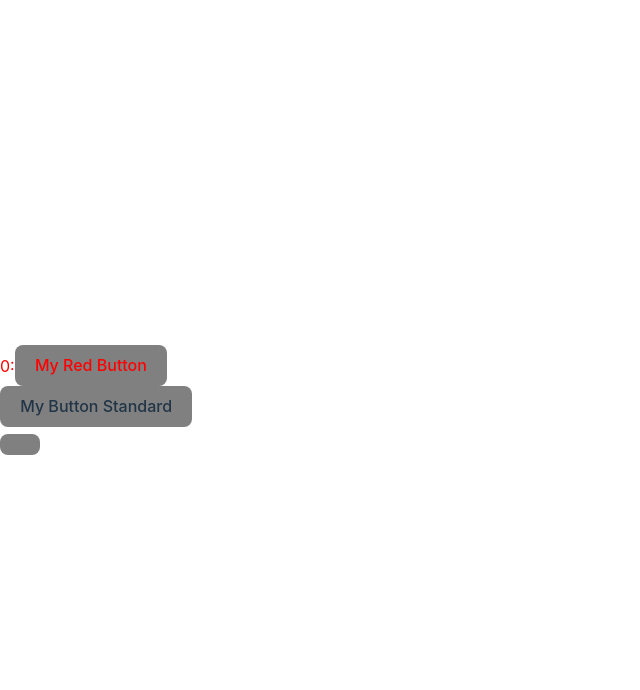
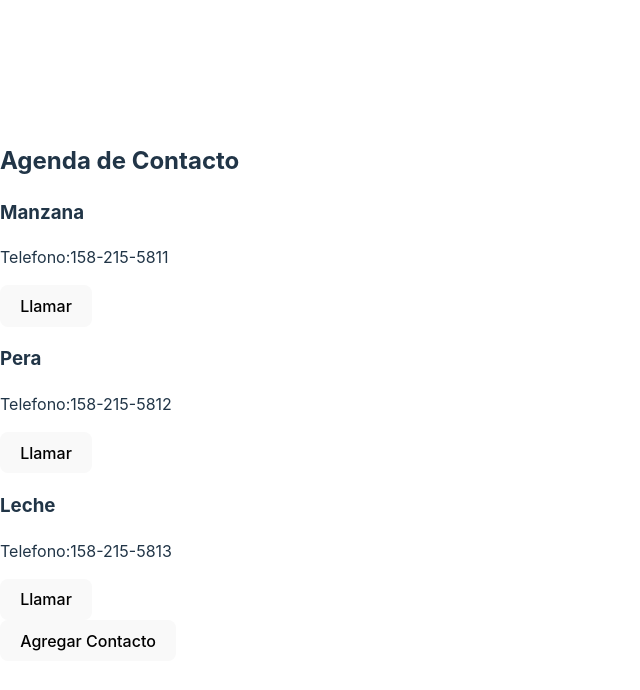
Before and after one commit to Deflinger/virgen-react, a React (Vite) app: page / in a window 1280 px wide. Shown: the top 690 px of the page, without its empty margins (0-640 px from the left). Built offline with nearby package versions, Linux system fonts and the light colour scheme.

Commit message:
UseCallback, useMemo, useRef

```diff
--- a/src/App.tsx
+++ b/src/App.tsx
@@ -1,35 +1,18 @@
 import './App.css'
-import { AppForm, Button, ColorRed } from './components/Index';
-import { GlobalProvider } from './context/global.provider';
+import { PhoneBook } from './components/Index'
+//import { BookReader, FocusInput, ShoppingCart } from './components/Index';
 
 
 
 function App() {
- const handleClick = () =>{
-  console.log("Me haz Clicado?")
- }
- const dimeHola= () => {
-    alert("Hola !!")
- }
- const submit = ()=> {
-   console.log("Submitted")
- }
+
  return (
-  <GlobalProvider>
-
-     <ColorRed><Button parentMethod={dimeHola}>
-     My Red Button
-    </Button></ColorRed>
-
-    <Button parentMethod={handleClick}>
-     My Button Standard
-    </Button>
-
-    <AppForm>
-      <Button type ="submit" onClick={submit}/>
-    </AppForm>
-  </GlobalProvider>
-
+  <>
+    {/*<BookReader/>*/}
+    {/*<FocusInput/>*/}
+    {/*<ShoppingCart/>*/}
+    <PhoneBook />
+  </>
  )
 }
 
--- a/src/components/Index.ts
+++ b/src/components/Index.ts
@@ -1,2 +1,5 @@
 export * from "./Button/Button.tsx";
 export * from "./Form/Form.tsx";
+export * from "./useRef";
+export * from "./UseMemo/ShoppingCart.tsx";
+export* from "./UseCallback/PhoneBook.tsx"
--- /dev/null
+++ b/src/components/UseCallback/PhoneBook.tsx
@@ -0,0 +1,69 @@
+import { memo, useCallback, useState } from "react";
+
+
+/*
+El hook useCallback es utilizado para memorizar funciones sin la necesidad de causar re-render
+en los hijos de la funcion memorizada
+Se utiliza cuando un proceso puede llegar a costarle demasiados Recursos en su implementacion
+para asi ahorrar los recursos que gastaria la memoria renderizando
+*/
+interface Contact{
+    id:number;
+    name:string;
+    phone:string;
+}
+
+interface ContactProps {
+    contact:Contact,
+    onCall:(phone:string) => void
+}
+
+
+const ContactCard =memo(({contact,onCall}:ContactProps)=>{
+    console.log(`Renderizando contacto ${contact.name}`)
+
+    return(
+        <div>
+            <h3>{contact.name}</h3>
+            <p>Telefono:{contact.phone}</p>
+            <button onClick={()=> onCall(contact.name)}>Llamar</button>
+        </div>
+    )
+})
+
+export const PhoneBook =()=>{
+    const [contacts,setContacts]= useState<Contact[]>([
+        {
+            id: 1 ,name:"Manzana", phone: "158-215-5811"
+        },
+        {
+            id: 2 ,name:"Pera", phone: "158-215-5812"
+        },
+        {
+            id: 3 ,name:"Leche", phone: "158-215-5813"
+        }
+    ]);
+    const[log,setLog] = useState<string>('')
+
+    const makeCall = useCallback((phone:string)=> setLog(`Llamando al numero ${phone}`),[])
+
+    const addContact =()=>{
+        const newContact = {
+            id: contacts.length + 1,
+            name: `Contacto ${contacts.length + 1 }`,
+            phone: `${Math.floor(1000000000 + Math.random() * 5)}`
+        }
+
+        setContacts([...contacts, newContact])
+    }
+    return(
+        <div>
+            <h2>Agenda de Contacto</h2>
+            {contacts.map(contacts=>(
+                <ContactCard key={contacts.id} contact={contacts} onCall={makeCall}/>
+            ))}
+            <button onClick={addContact}>Agregar Contacto</button>
+            <p>{log}</p>
+        </div>
+    )
+}
--- /dev/null
+++ b/src/components/UseMemo/ShoppingCart.tsx
@@ -0,0 +1,66 @@
+import { useMemo, useState } from "react";
+
+/*
+El hook useMemo se utiliza para memorizar el resultado de una funcion y poder utilizarla sin
+causar un re-render
+*/
+
+interface Item {
+    id: number;
+    name: string;
+    price: number;
+}
+
+export const ShoppingCart = () =>{
+    const [items,setItems] = useState<Item[]>([
+        {
+            id: 1 ,name:"Manzana", price: 1.5
+        },
+        {
+            id: 2 ,name:"Pera", price: 2.0
+        },
+        {
+            id: 3 ,name:"Leche", price: 1.0
+        }
+    ]);
+    const [discount,setDiscount] = useState<number>(0);
+    const TotalCost = useMemo(() =>
+        items.reduce((total, item)=> total + item.price,0)
+        , [items] )
+
+    const finalCost = useMemo(() => TotalCost - discount,[TotalCost,discount]);
+
+    const addItem = () =>{
+        const newItem = {
+            id: items.length - 1,
+            name: `Producto ${items.length - 1}`,
+            price: Math.random() * 5
+        }
+        setItems([...items,newItem])
+    }
+
+    return(
+        <div>
+            <h2>lista de compras</h2>
+
+            <ul>
+                {
+                    items.map(Item => (
+
+                        <li key={Item.id}>
+                            {Item.name}:${Item.price.toFixed(2)}
+                        </li>
+                        ))
+                }
+            </ul>
+            <p>Costo Total: ${TotalCost.toFixed(2)}</p>
+            <p>
+                Descuento:
+                <input type="number" value={discount} onChange={e => setDiscount(parseFloat(e.target.value) || 0)} />
+            </p>
+            <p>Costo Fina: ${finalCost.toFixed(2)}</p>
+
+            <button onClick={addItem}>Agregar Producto</button>
+        </div>
+    )
+}
--- /dev/null
+++ b/src/components/useRef/FocusInput.tsx
@@ -0,0 +1,19 @@
+import { useRef } from "react"
+
+export const FocusInput = () =>{
+    const inputRef = useRef<HTMLInputElement>(null)
+    const handleButtonClick= () => {
+        if(!inputRef.current){
+            console.log('No existe Referencia al Elemento')
+            return
+        }
+        inputRef.current.focus()
+    }
+
+    return(
+        <div>
+            <input ref={inputRef} type="text" placeholder="Escribe algo aqui ..."/>
+            <button onClick={handleButtonClick}>Enfocar en el input</button>
+        </div>
+    )
+}
--- /dev/null
+++ b/src/components/useRef/UseRef.tsx
@@ -0,0 +1,53 @@
+import { useRef, useState } from "react"
+
+/*
+El useRef permite la accion de cambiar algo en el codigo sin activar un evento que
+desencadene un Re-render
+Al no causar un Re-render entonces no es apreciable en la vista del usuario
+Es util si se desea guardar una Variable, pero no mostrarla en el FrontEnd
+*/
+export const BookReader = () =>{
+    const currentPageRef = useRef<number>(1)
+    const [currentPage,setCurrentPage] = useState(1)
+
+    const nextPageRef = () => {
+        currentPageRef.current += 1;
+        console.log(`Avanzaste a la pagina ${currentPageRef.current}`)
+    }
+    const prevPageRef = () => {
+        if (currentPageRef.current === 1 ){
+            console.log(`No puedes regresar a una página anterior a la numero ${currentPageRef.current}}`)
+            return;
+        }
+        currentPageRef.current -= 1;
+        console.log(`Retrocediste a la pagina ${currentPageRef.current}`)
+    }
+    const goToPage = (page: number) => {
+        if(page < 1){
+            console.log("No puedes saltar a una pagina Imposible");
+            return
+        }
+        currentPageRef.current = page;
+        console.log(`Te haz desplazado a la pagina ${currentPageRef.current}`)
+    }
+    const Forzarstado = (page : number) =>{
+        if(page < 1){
+            console.log("No puedes saltar a una pagina Imposible");
+            return
+        }
+        currentPageRef.current = page;
+        setCurrentPage(page)
+        console.log("activaste un Re-render")
+    }
+    return (
+        <div>
+            <h2>Lectura de Libro</h2>
+            <p>Pagina actual: {currentPageRef.current}</p>
+            <p>Pagina actual [State]:{currentPage}</p>
+            <button onClick={prevPageRef}>Pagina anterior</button>
+            <button onClick={nextPageRef}>Pagina siguiente</button>
+            <button onClick={() => goToPage(50)}>Ir a la pagina 50</button>
+            <button onClick={() =>Forzarstado(50)}>Activar Re-render</button>
+        </div>
+    )
+}
--- /dev/null
+++ b/src/components/useRef/index.ts
@@ -0,0 +1,2 @@
+export * from "./FocusInput";
+export * from "./UseRef"
```
